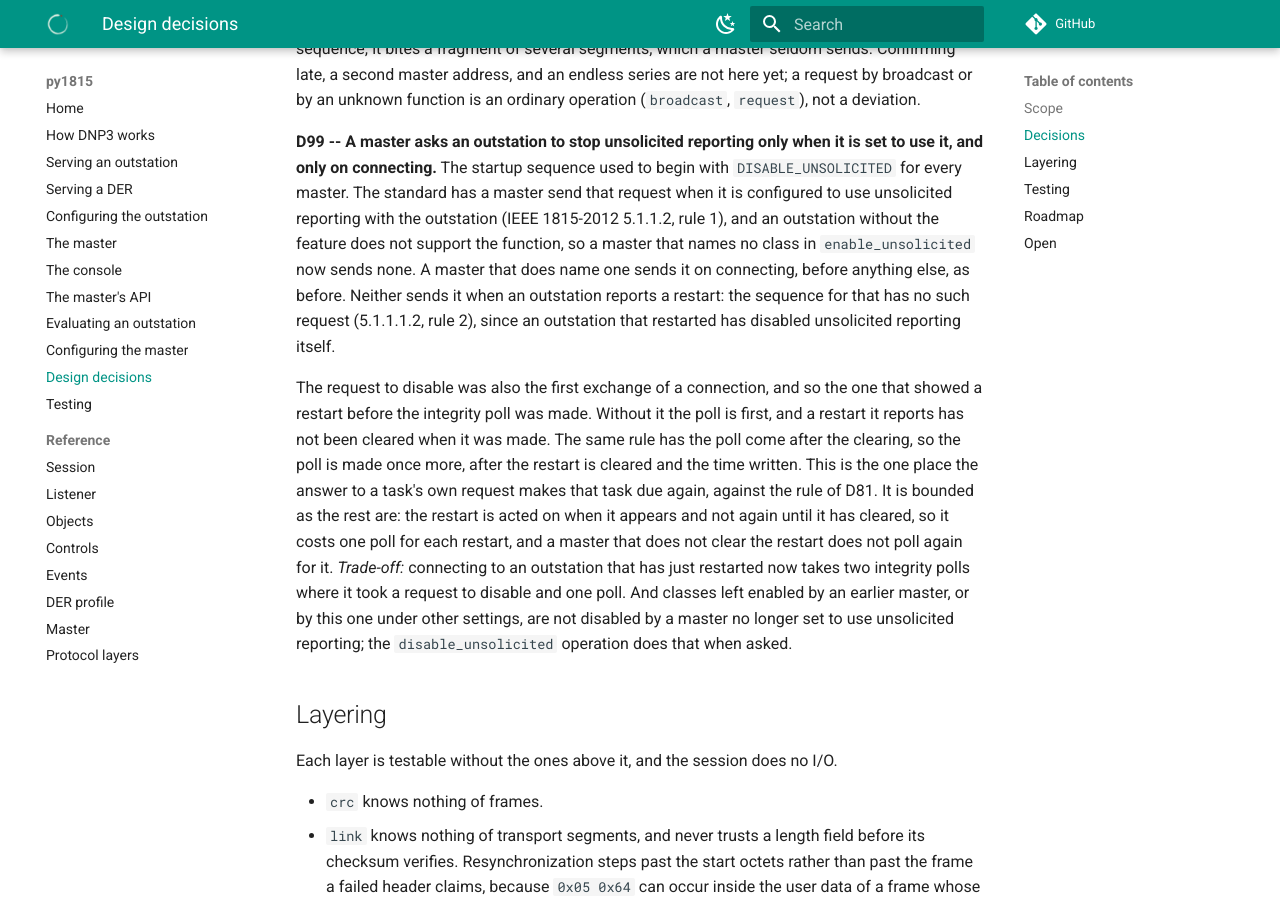
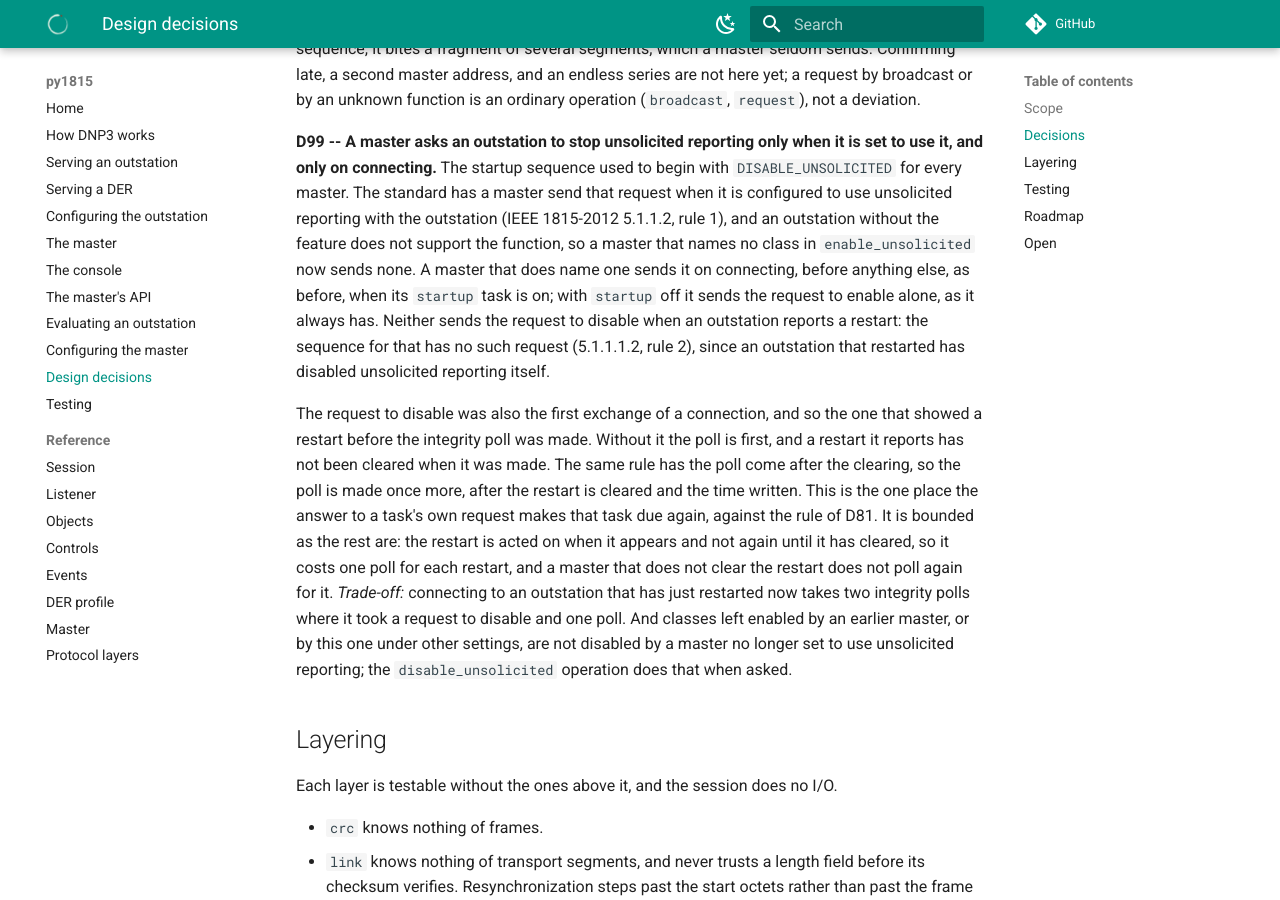
Before and after one commit to DERSecurity/py1815, an MkDocs documentation site: the page built from docs/DESIGN.md, in a window 1280 px wide and 900 px high, scrolled down 35124 px. Built offline with MkDocs 1.6.1 and Material for MkDocs 9.7.7, drawn with Linux system fonts in a browser that asks for light colours; comment, search, counter and statistics services are not loaded.

Commit message:
Say in the design record what a master with startup off sends

```diff
--- a/docs/DESIGN.md
+++ b/docs/DESIGN.md
@@ -1524,7 +1524,9 @@ use it, and only on connecting.** The startup sequence used to begin with
 it is configured to use unsolicited reporting with the outstation (IEEE 1815-2012 5.1.1.2,
 rule 1), and an outstation without the feature does not support the function, so a master
 that names no class in `enable_unsolicited` now sends none. A master that does name one
-sends it on connecting, before anything else, as before. Neither sends it when an
+sends it on connecting, before anything else, as before, when its `startup` task is on;
+with `startup` off it sends the request to enable alone, as it always has. Neither sends
+the request to disable when an
 outstation reports a restart: the sequence for that has no such request (5.1.1.1.2, rule
 2), since an outstation that restarted has disabled unsolicited reporting itself.
 
```
